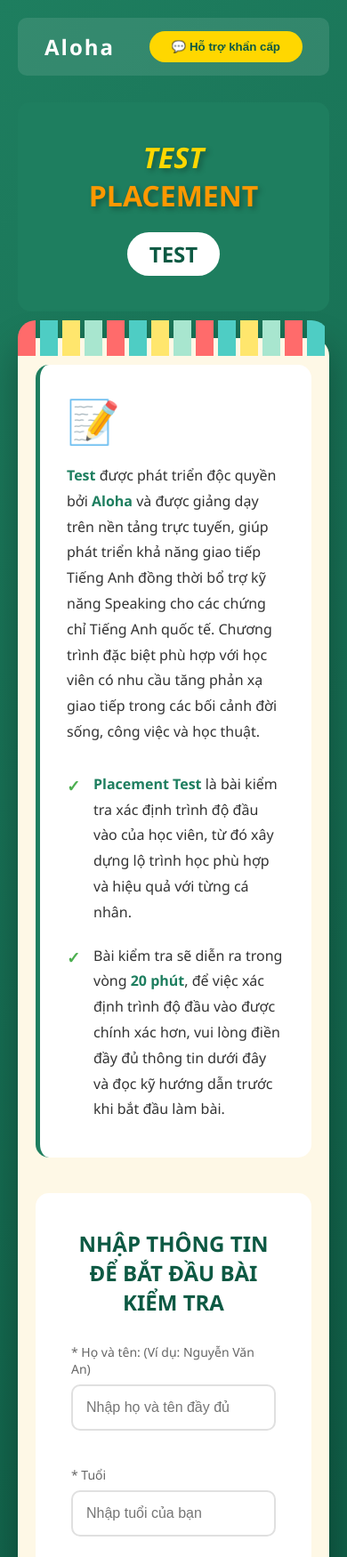
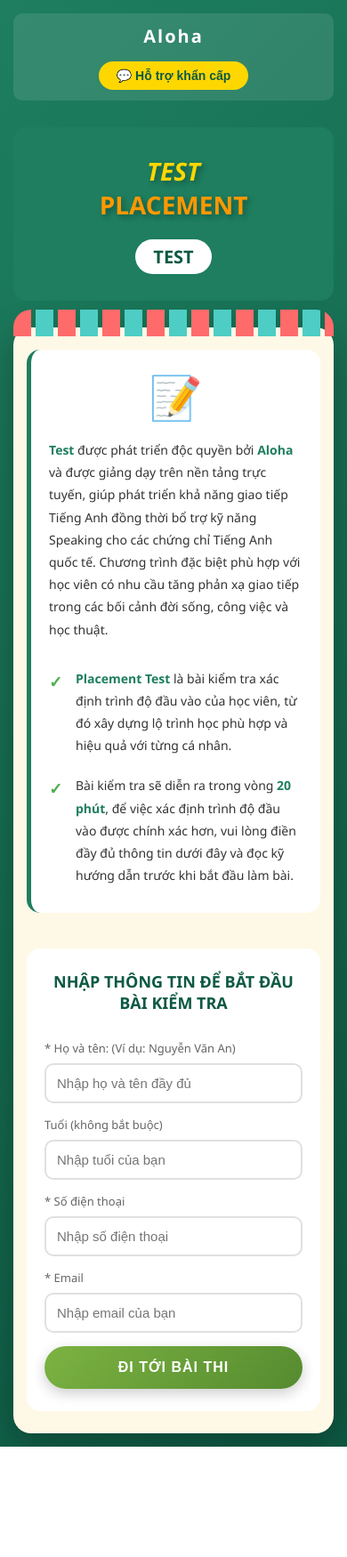
Before and after one commit to dinhquan2109/testsiteLDP, a plain HTML site: page index.html in a window 390 px wide. Shown: the top 1750 px of the page at 89% size. After the commit the page ends 1626 px from the top, so only its background shows below. Drawn offline with Linux system fonts and the light colour scheme.

Commit message:
Update index.html

```diff
--- a/index.html
+++ b/index.html
@@ -178,10 +178,7 @@
         }
 
         .form-row {
-            display: grid;
-            grid-template-columns: 1fr 1fr;
-            gap: 20px;
-            margin-bottom: 20px;
+            display: block;
         }
 
         .form-group {
@@ -254,35 +251,6 @@
             opacity: 0.9;
         }
 
-        @media (max-width: 768px) {
-            .hero-title {
-                font-size: 32px;
-            }
-
-            .hero-subtitle {
-                font-size: 24px;
-                padding: 8px 25px;
-            }
-
-            .main-content {
-                padding: 30px 20px;
-            }
-
-            .form-row {
-                grid-template-columns: 1fr;
-            }
-
-            .illustration {
-                display: none;
-            }
-
-            .info-icon {
-                float: none;
-                display: block;
-                margin-bottom: 15px;
-            }
-        }
-
         .success-message {
             display: none;
             background: #4caf50;
@@ -307,6 +275,158 @@
             to {
                 opacity: 1;
                 transform: translateY(0);
+            }
+        }
+
+        /* Tablet (iPad) - 768px to 1024px */
+        @media (max-width: 1024px) and (min-width: 769px) {
+            .container {
+                max-width: 90%;
+            }
+
+            .main-content {
+                padding: 40px 30px;
+            }
+
+            .hero-title {
+                font-size: 42px;
+            }
+
+            .hero-subtitle {
+                font-size: 28px;
+            }
+
+            .form-section {
+                padding: 35px 25px;
+            }
+
+            .illustration {
+                width: 200px;
+                right: 30px;
+                bottom: 30px;
+            }
+
+            .info-section {
+                padding: 25px;
+            }
+        }
+
+        /* Mobile - max 768px */
+        @media (max-width: 768px) {
+            body {
+                padding: 15px;
+            }
+
+            header {
+                padding: 12px 20px;
+                flex-direction: column;
+                gap: 15px;
+                text-align: center;
+            }
+
+            .logo {
+                font-size: 20px;
+            }
+
+            .support-btn {
+                padding: 8px 20px;
+                font-size: 14px;
+            }
+
+            .hero-banner {
+                padding: 30px 15px;
+            }
+
+            .hero-title {
+                font-size: 32px;
+            }
+
+            .hero-subtitle {
+                font-size: 24px;
+                padding: 8px 25px;
+            }
+
+            .main-content {
+                padding: 30px 20px;
+            }
+
+            .info-section {
+                padding: 20px;
+            }
+
+            .info-icon {
+                float: none;
+                display: block;
+                margin-bottom: 15px;
+                margin-right: 0;
+                text-align: center;
+            }
+
+            .info-text {
+                font-size: 15px;
+            }
+
+            .form-section {
+                padding: 25px 20px;
+            }
+
+            .form-title {
+                font-size: 20px;
+            }
+
+            .form-row {
+                display: block;
+            }
+
+            .form-group {
+                margin-bottom: 15px;
+            }
+
+            .form-group label {
+                font-size: 13px;
+            }
+
+            .form-group input {
+                padding: 12px;
+                font-size: 15px;
+            }
+
+            .submit-btn {
+                padding: 15px;
+                font-size: 16px;
+            }
+
+            .illustration {
+                display: none;
+            }
+
+            .decorative-lights {
+                height: 30px;
+                background-size: 50px;
+            }
+        }
+
+        /* Small Mobile - max 480px */
+        @media (max-width: 480px) {
+            .hero-title {
+                font-size: 28px;
+            }
+
+            .hero-subtitle {
+                font-size: 20px;
+                padding: 6px 20px;
+            }
+
+            .main-content {
+                padding: 25px 15px;
+            }
+
+            .form-title {
+                font-size: 18px;
+            }
+
+            .info-text {
+                font-size: 14px;
             }
         }
     </style>
@@ -354,8 +474,8 @@
                             <div class="error-message" id="fullnameError">Vui lòng nhập họ và tên đầy đủ</div>
                         </div>
                         <div class="form-group">
-                            <label>* Tuổi</label>
-                            <input type="number" name="age" id="age" required placeholder="Nhập tuổi của bạn" min="1" max="120">
+                            <label>Tuổi (không bắt buộc)</label>
+                            <input type="number" name="age" id="age" placeholder="Nhập tuổi của bạn" min="1" max="120">
                             <div class="error-message" id="ageError">Tuổi phải từ 1 đến 120</div>
                         </div>
                     </div>
@@ -383,7 +503,6 @@
 
             <div class="illustration">
                 <svg viewBox="0 0 200 250" xmlns="http://www.w3.org/2000/svg">
-                    <!-- Character illustration -->
                     <ellipse cx="100" cy="200" rx="60" ry="20" fill="#7cb342" opacity="0.3"/>
                     <path d="M 60 180 Q 60 150 80 140 L 80 200 Z" fill="#7cb342"/>
                     <path d="M 140 180 Q 140 150 120 140 L 120 200 Z" fill="#7cb342"/>
@@ -403,7 +522,6 @@
     </div>
 
     <script>
-        // Validation functions
         function validatePhone(phone) {
             const phoneRegex = /^[0-9]{10,11}$/;
             return phoneRegex.test(phone);
@@ -414,7 +532,6 @@
             return emailRegex.test(email);
         }
 
-        // Real-time validation
         document.getElementById('fullname').addEventListener('blur', function() {
             const input = this;
             const error = document.getElementById('fullnameError');
@@ -431,8 +548,16 @@
         document.getElementById('age').addEventListener('blur', function() {
             const input = this;
             const error = document.getElementById('ageError');
-            const age = parseInt(input.value);
+            const value = input.value.trim();
 
+            // Si le champ est vide, c'est OK (optionnel)
+            if (value === '') {
+                input.classList.remove('error');
+                error.classList.remove('show');
+                return;
+            }
+
+            const age = parseInt(value);
             if (isNaN(age) || age < 1 || age > 120) {
                 input.classList.add('error');
                 error.classList.add('show');
@@ -468,40 +593,38 @@
             }
         });
 
-        // Form submission
         document.getElementById('placementForm').addEventListener('submit', async function(e) {
             e.preventDefault();
 
-            // Validate all fields
             const fullname = document.getElementById('fullname').value.trim();
-            const age = parseInt(document.getElementById('age').value);
+            const ageValue = document.getElementById('age').value.trim();
             const phone = document.getElementById('phone').value;
             const email = document.getElementById('email').value;
 
             let isValid = true;
 
-            // Check fullname
             if (fullname.length < 3) {
                 document.getElementById('fullname').classList.add('error');
                 document.getElementById('fullnameError').classList.add('show');
                 isValid = false;
             }
 
-            // Check age
-            if (isNaN(age) || age < 1 || age > 120) {
-                document.getElementById('age').classList.add('error');
-                document.getElementById('ageError').classList.add('show');
-                isValid = false;
+            // Validation de l'âge seulement s'il est renseigné
+            if (ageValue !== '') {
+                const age = parseInt(ageValue);
+                if (isNaN(age) || age < 1 || age > 120) {
+                    document.getElementById('age').classList.add('error');
+                    document.getElementById('ageError').classList.add('show');
+                    isValid = false;
+                }
             }
 
-            // Check phone
             if (!validatePhone(phone)) {
                 document.getElementById('phone').classList.add('error');
                 document.getElementById('phoneError').classList.add('show');
                 isValid = false;
             }
 
-            // Check email
             if (!validateEmail(email)) {
                 document.getElementById('email').classList.add('error');
                 document.getElementById('emailError').classList.add('show');
@@ -513,10 +636,9 @@
                 return;
             }
 
-            // Thu thập dữ liệu form
             const formData = {
                 fullname: fullname,
-                age: age,
+                age: ageValue !== '' ? parseInt(ageValue) : null,
                 phone: phone,
                 email: email,
                 timestamp: new Date().toISOString()
@@ -524,7 +646,6 @@
 
             console.log('Form data:', formData);
 
-            // Gửi dữ liệu đến backend
             try {
                 const response = await fetch('/api/placement-test/register', {
                     method: 'POST',
@@ -538,10 +659,8 @@
                     const result = await response.json();
                     console.log('Server response:', result);
 
-                    // Hiển thị thông báo thành công
                     document.getElementById('successMessage').classList.add('show');
 
-                    // Chuyển đến trang làm bài sau 2 giây
                     setTimeout(() => {
                         window.location.href = '/test-page.html?id=' + result.testId;
                     }, 2000);
@@ -550,7 +669,6 @@
                 }
             } catch (error) {
                 console.error('Error:', error);
-                // Nếu chưa có backend, giả lập chuyển trang
                 alert('Backend chưa sẵn sàng. Đây là demo giao diện.');
                 document.getElementById('successMessage').classList.add('show');
             }
```
